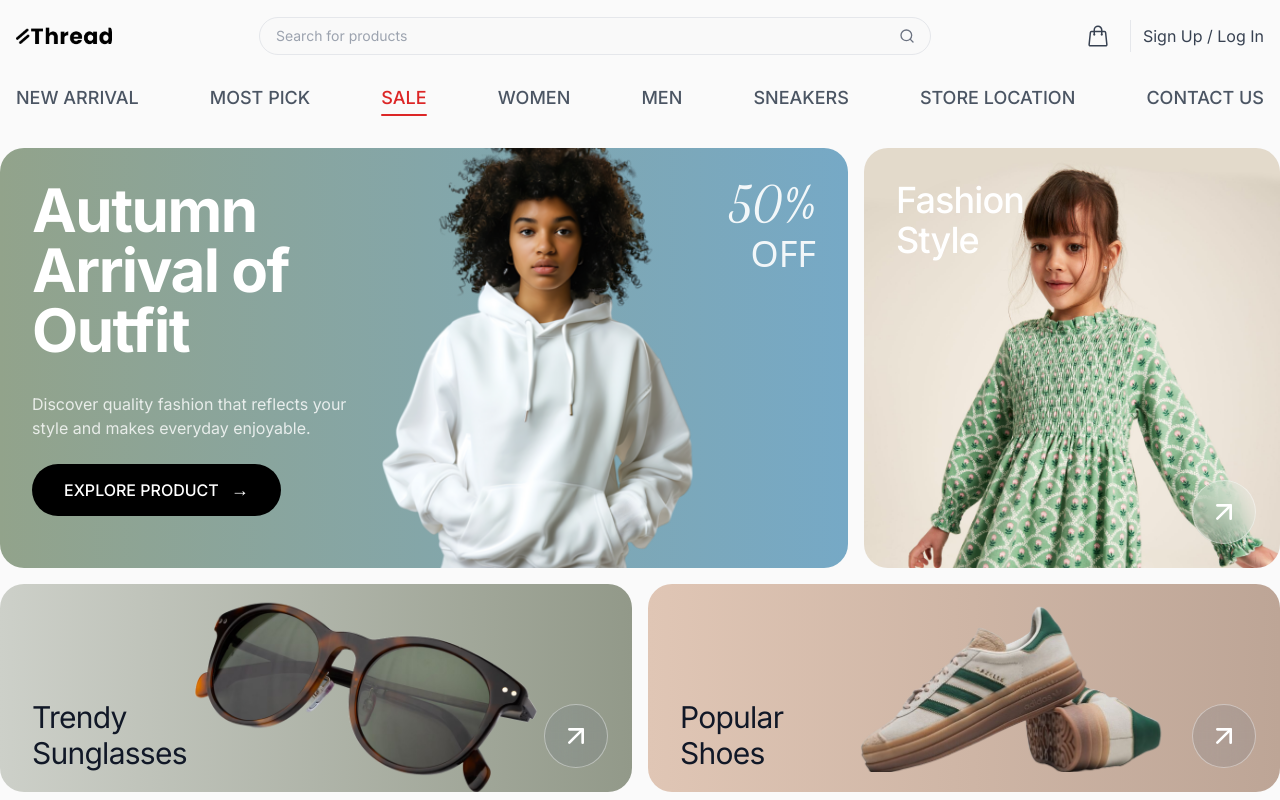
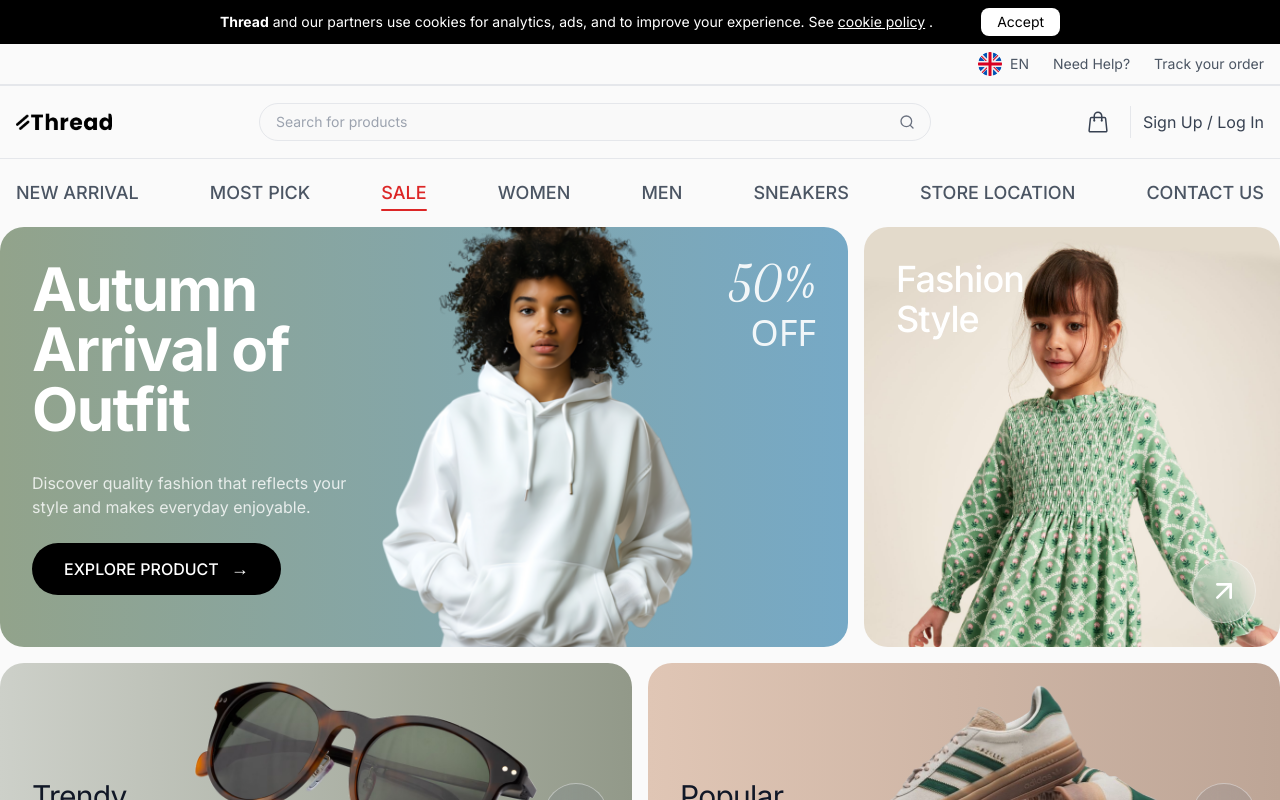
Before and after one commit to dan0dev/ecommerce-next, a Next.js app: page / in a window 1280 px wide. Shown: the top 800 px of the page. Built offline with nearby package versions, Linux system fonts and the light colour scheme.

Commit message:
minor changes

```diff
--- a/app/components/BentoHomeSection.jsx
+++ b/app/components/BentoHomeSection.jsx
@@ -7,7 +7,7 @@ import Background4Pic from "../assets/background4-pic.png";
 
 const BentoHomeSection = () => {
   return (
-    <section className="w-full py-6">
+    <section className="w-full py-4">
       <div className="max-w-screen-xl mx-auto">
         <div className="grid grid-cols-1 md:grid-cols-3 gap-4">
           {/* Left Card */}
--- a/app/components/Navbar.jsx
+++ b/app/components/Navbar.jsx
@@ -1,18 +1,18 @@
-"use client";
+'use client';
 
-import { Search, X } from "lucide-react";
-import Image from "next/image";
-import { useState } from "react";
-import { HiOutlineShoppingBag } from "react-icons/hi2";
-import Avatar from "../assets/avatar.jpg";
-import Logo from "../assets/logo.png";
+import { Search, X } from 'lucide-react';
+import Image from 'next/image';
+import { useState } from 'react';
+import { HiOutlineShoppingBag } from 'react-icons/hi2';
+import Avatar from '../assets/avatar.jpg';
+import Logo from '../assets/logo.png';
 
 const Navbar = () => {
   const [isLoggedIn, setIsLoggedIn] = useState(false);
   const [isSearchOpen, setIsSearchOpen] = useState(false);
 
   return (
-    <section className="w-full sticky top-0 z-50 bg-[#fafafa]">
+    <section className="w-full sticky top-0 z-50 bg-[#fafafa] border-y border-gray-200">
       <div className="max-w-screen-xl mx-auto px-4">
         <header className="py-4 relative">
           <nav className="flex items-center justify-between">
--- a/app/components/Topbar.jsx
+++ b/app/components/Topbar.jsx
@@ -36,7 +36,7 @@ const Topbar = () => {
   };
 
   return (
-    <section className="w-full py-2 relative">
+    <section className="w-full pt-4 relative">
       <div className="max-w-screen-xl mx-auto px-4">
         {/* Scrolling */}
         {showLeftScroll && (
--- a/app/page.tsx
+++ b/app/page.tsx
@@ -1,17 +1,23 @@
 import BentoHomeSection from "./components/BentoHomeSection";
 import Categories from "./components/Categories";
 import Collections from "./components/collection/Collections";
+import CookieBanner from "./components/CookieBanner";
 import Navbar from "./components/Navbar";
 import Topbar from "./components/Topbar";
+import TopInfo from "./components/TopInfo";
 
 export default function App() {
   return (
-    <main className="max-w-screen-xl mx-auto">
+    <main>
+      <CookieBanner />
+      <TopInfo />
       <Navbar />
-      <Topbar />
-      <BentoHomeSection />
-      <Categories />
-      <Collections />
+      <div className="max-w-screen-xl mx-auto">
+        <Topbar />
+        <BentoHomeSection />
+        <Categories />
+        <Collections />
+      </div>
     </main>
   );
 }
```
Also changed, not shown: app/assets/uk-flag.png (added).
